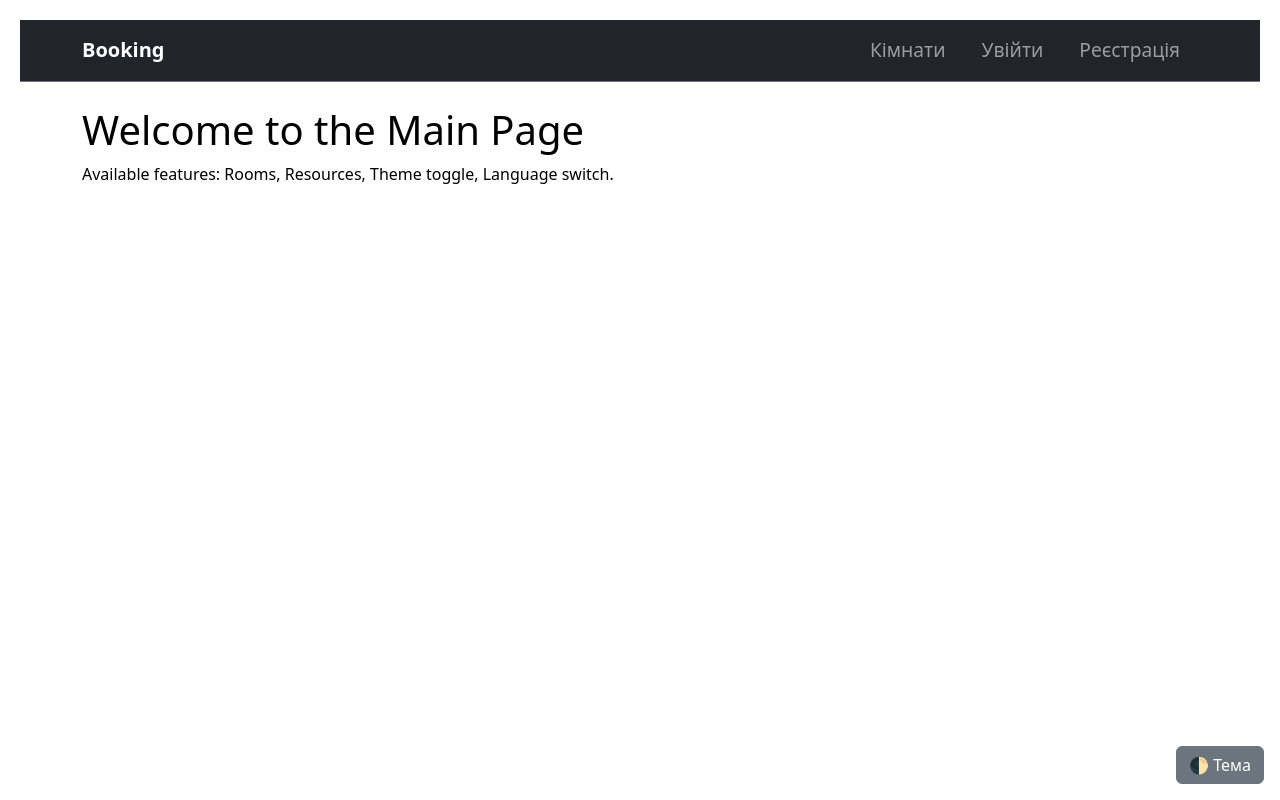
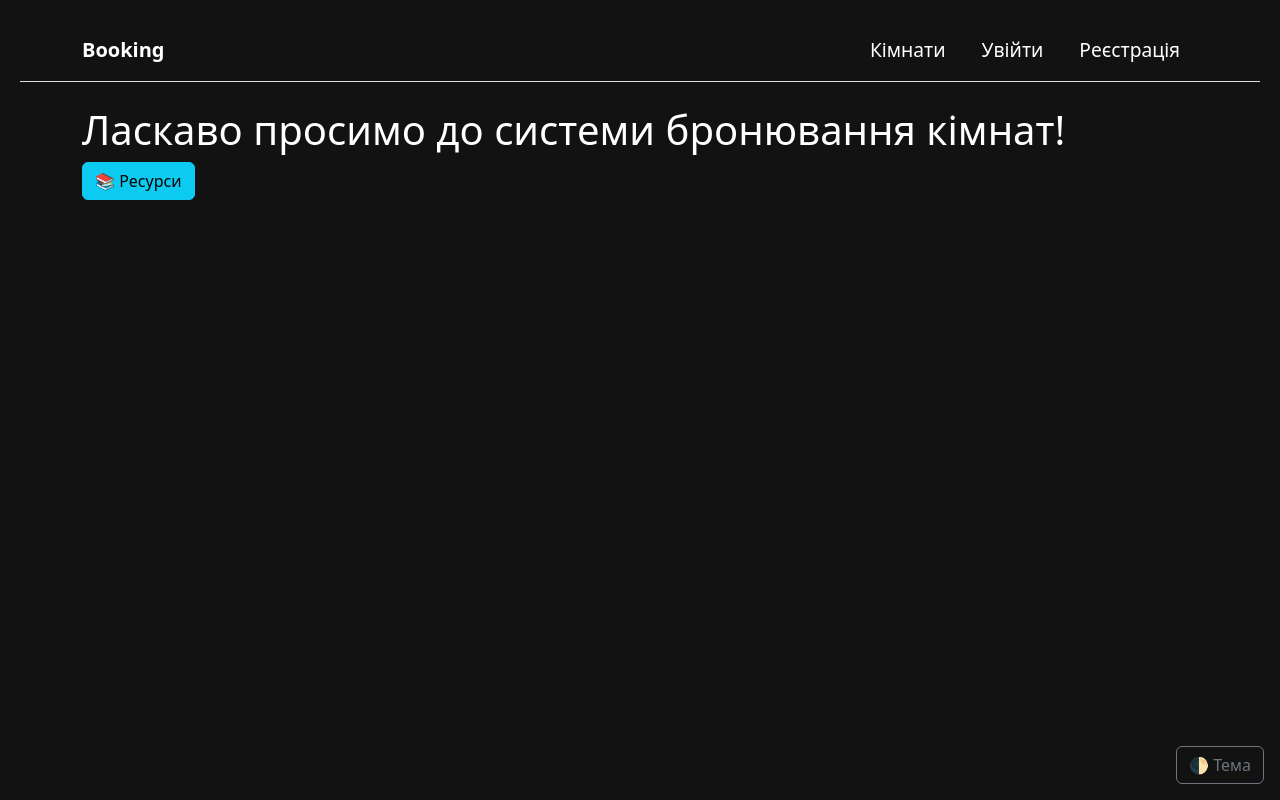
Before and after one commit to Pootisspencerq/booking_project-main, a Django app: page / in a window 1280 px wide. Run offline with Django 4.2, Linux system fonts and the light colour scheme.

Commit message:
resources

```diff
--- a/booking_app/urls.py
+++ b/booking_app/urls.py
@@ -8,9 +8,8 @@ from .views import create_booking, booking_success
 
 urlpatterns = [
     path('booking/<int:room_id>/', create_booking, name='create_booking'),
-
     path('booking/success/', booking_success, name='booking_success'),
-
+    path('resources/', views.resource_list, name='resource_list'),
     path('', views.home, name='home'),
     path('rooms/<int:room_id>/', views.room_detail, name='room_detail'),
     path('rooms/create/', views.create_room, name='create_room'),
--- a/booking_app/views.py
+++ b/booking_app/views.py
@@ -1,10 +1,12 @@
 from datetime import datetime
+from urllib import request
 from django.shortcuts import render, redirect, get_object_or_404
 from django.contrib.auth import login, logout
 from django.contrib.auth.decorators import login_required
 from .models import Room, Booking
 from .forms import RoomForm, RegisterForm, LoginForm, BookingForm
 from django import forms
+from .models import Resource
 
 
 def register_view(request):
@@ -115,6 +117,9 @@ def create_booking(request, room_id):
         'room': room,
         'booked_dates': booked_dates
     })
+def resource_list(request):
+    resources = Resource.objects.all()
+    return render(request, 'resources.html', {'resources': resources})
 
 
 def booking_success(request):
--- a/templates/base.html
+++ b/templates/base.html
@@ -1,6 +1,4 @@
-
 <!DOCTYPE html>
-
 <html lang="uk">
 <head>
   <meta charset="utf-8"/>
@@ -12,56 +10,57 @@
       background-color: #121212;
       color: #ffffff;
     }
-
-  .dark-mode .card,
-  .dark-mode .container,
-  .dark-mode .navbar,
-  .dark-mode .form-control {
-    background-color: #1e1e1e !important;
-    color: #fff !important;
+    body.light-mode {
+      background-color: #ffffff;
+      color: #000000;
     }
-
-  .dark-mode .btn {
-    background-color: #333;
-    color: #fff;
+    .dark-mode .adaptive-text {
+      color: #ffffff !important;
     }
-
+    .light-mode .adaptive-text {
+      color: #000000 !important;
+    }
     .theme-toggle-btn {
       z-index: 1050;
     }
-</style></head>
-<body class="bg-dark text-light">
-<nav class="navbar navbar-expand-lg navbar-dark bg-dark border-bottom border-secondary mb-4">
+  </style>
+</head>
+<body>
+  <nav class="navbar navbar-expand-lg border-bottom mb-4">
     <div class="container">
-<a class="navbar-brand" href="/">Booking</a>
+      <a class="navbar-brand adaptive-text" href="/">Booking</a>
       <button class="navbar-toggler" data-bs-target="#navbarNav" data-bs-toggle="collapse" type="button">
         <span class="navbar-toggler-icon"></span>
       </button>
       <div class="collapse navbar-collapse" id="navbarNav">
         <ul class="navbar-nav ms-auto">
-<li class="nav-item"><a class="nav-link" href="/rooms/">Кімнати</a></li>
+          <li class="nav-item"><a class="nav-link adaptive-text" href="/rooms/">Кімнати</a></li>
           {% if user.is_authenticated %}
-                        <li class="nav-item"><a class="nav-link" href="/logout/">Вийти</a></li>
+            <li class="nav-item"><a class="nav-link adaptive-text" href="/logout/">Вийти</a></li>
           {% else %}
-                        <li class="nav-item"><a class="nav-link" href="/login/">Увійти</a></li>
-<li class="nav-item"><a class="nav-link" href="/register/">Реєстрація</a></li>
+            <li class="nav-item"><a class="nav-link adaptive-text" href="/login/">Увійти</a></li>
+            <li class="nav-item"><a class="nav-link adaptive-text" href="/register/">Реєстрація</a></li>
           {% endif %}
         </ul>
       </div>
     </div>
   </nav>
-<div class="container">
+
+  <div class="container adaptive-text">
     {% block content %}
     {% endblock %}
   </div>
+
   <script src="https://cdn.jsdelivr.net/npm/bootstrap@5.3.0/dist/js/bootstrap.bundle.min.js"></script>
-<button class="btn btn-secondary theme-toggle-btn position-fixed bottom-0 end-0 m-3" onclick="toggleTheme()">🌓 Тема</button><script crossorigin="anonymous" integrity="sha384-j1CDi7MgGQ12Z7Qab0qlWQ/Qqz24Gc6BM0thvEMVjHnfYGF0rmFCozFSxQBxwHKO" src="https://cdn.jsdelivr.net/npm/bootstrap@5.3.6/dist/js/bootstrap.bundle.min.js"></script><script>
+  <button class="btn btn-outline-secondary theme-toggle-btn position-fixed bottom-0 end-0 m-3" onclick="toggleTheme()">🌓 Тема</button>
+  <script>
     function toggleTheme() {
-        const isDark = document.body.classList.contains('dark-mode');
-        if (isDark) {
+      if (document.body.classList.contains('dark-mode')) {
         document.body.classList.remove('dark-mode');
+        document.body.classList.add('light-mode');
         localStorage.setItem('theme', 'light');
       } else {
+        document.body.classList.remove('light-mode');
         document.body.classList.add('dark-mode');
         localStorage.setItem('theme', 'dark');
       }
@@ -69,7 +68,12 @@
 
     window.onload = () => {
       const savedTheme = localStorage.getItem('theme');
-        document.body.className = savedTheme === 'dark' ? 'dark-mode' : '';
+      if (savedTheme === 'light') {
+        document.body.classList.add('light-mode');
+      } else {
+        document.body.classList.add('dark-mode');
+      }
     };
-</script></body>
+  </script>
+</body>
 </html>
--- a/templates/home.html
+++ b/templates/home.html
@@ -1,6 +1,6 @@
 {% extends "base.html" %}
 {% block title %}Main{% endblock %}
 {% block content %}
-  <h1>Welcome to the Main Page</h1>
-  <p>Available features: Rooms, Resources, Theme toggle, Language switch.</p>
+<h1>Ласкаво просимо до системи бронювання кімнат!</h1>
+<a href="/resources/" class="btn btn-info">📚 Ресурси</a><br><br>
 {% endblock %}
```
Also changed, not shown: booking_app/models.py (+8 -0 lines), booking_app/templates/base.html (+1 -32 lines), booking_app/templates/resource_list.html (+21 -15 lines), templates/resource_list.html (+31 -16 lines), templates/resources.html (+18 -17 lines), booking_app/migrations/0003_resource.py (added), db.sqlite3. Lines whose indentation alone changed are shown as unchanged.
